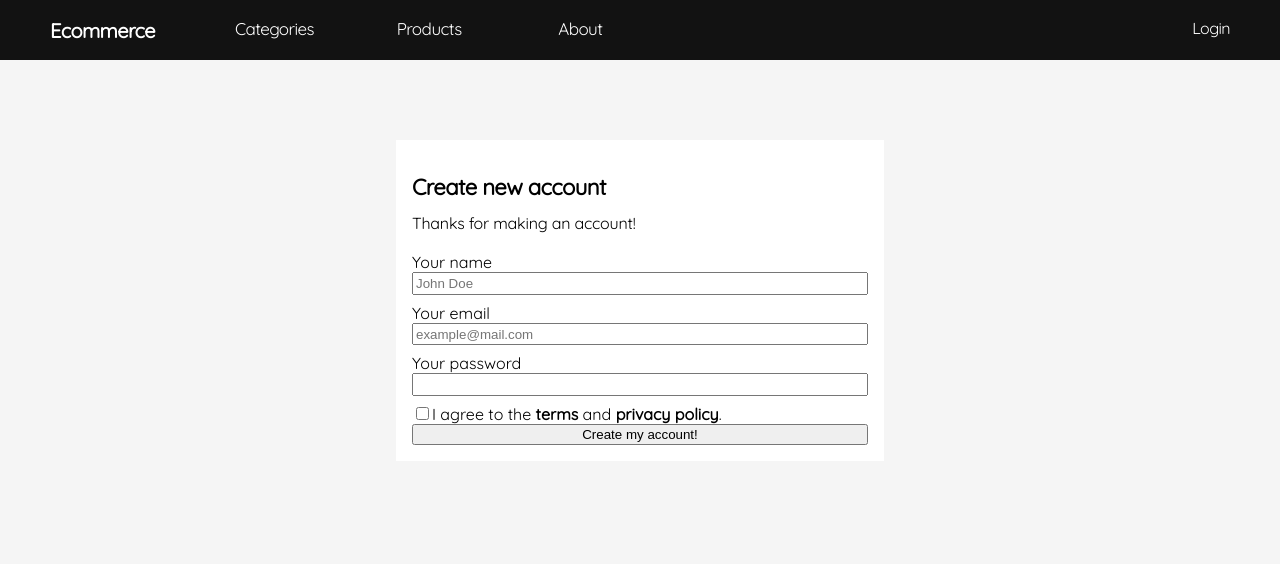
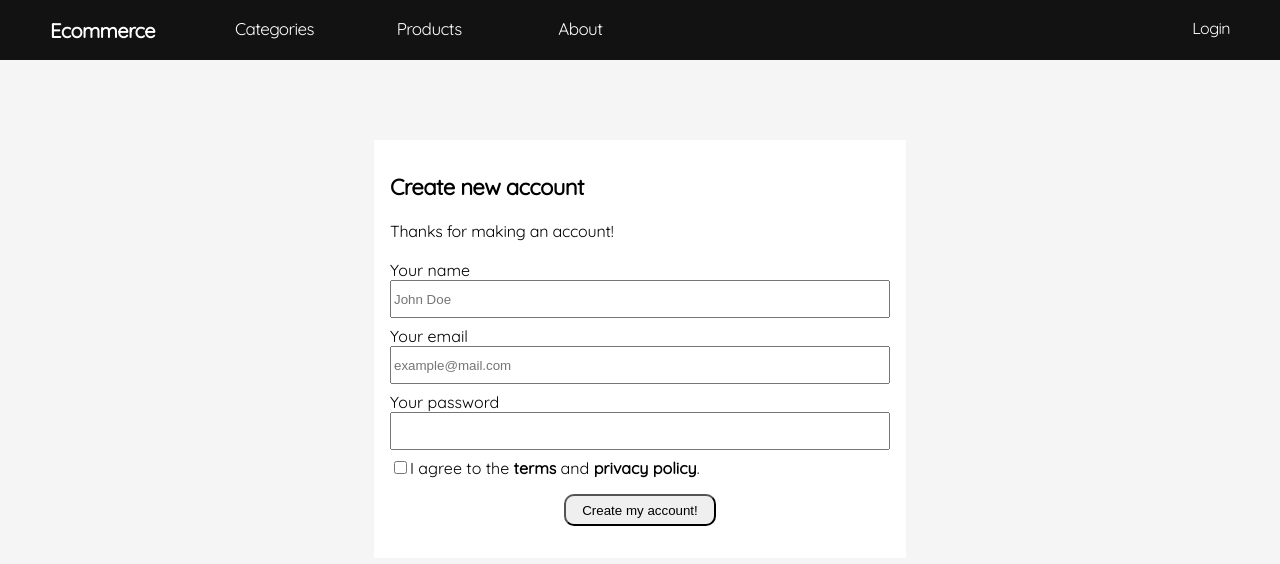
Before and after one commit to Wsott/React-Fake_Store, a React (Vite) app: page /signup in a window 1280 px wide. Shown: the top 564 px of the page. Built offline with nearby package versions, Linux system fonts and the light colour scheme.

Commit message:
Cambio en estilos de los componentes

```diff
--- a/src/components/shared/CurrentUser.tsx
+++ b/src/components/shared/CurrentUser.tsx
@@ -18,7 +18,7 @@ export default function CurrentUser ( {name}: LoggedUser) {
     return (
         <div className={style.horizontalContainer}>
             <p className={style.welcomeMessage}>Welcome, {name}!</p>
-            <button onClick={handleLogOut}>Log out</button>
+            <button className={style.logoutButton} onClick={handleLogOut}>Log out</button>
         </div>
     )
 }
--- a/src/components/shared/Error.tsx
+++ b/src/components/shared/Error.tsx
@@ -11,7 +11,7 @@ export default function Error () {
 
     return (
         <div className={style.statusContainer}>
-            <img className={style.loader} src="src\assets\error.gif" alt="Something went wrong!" />
+            <img className={style.loader} src="/error.gif" alt="Something went wrong!" />
             <span className={style.loaderMessage}>{messages[Math.floor(Math.random() * 5)]}</span>
         </div>
     );
--- a/src/components/shared/Loading.tsx
+++ b/src/components/shared/Loading.tsx
@@ -3,7 +3,7 @@ import style from "../../styles/components.module.css"
 export default function Loading () {
     return (
         <div className={style.statusContainer}>
-            <img className={style.loader} src="src\assets\loader.gif" alt="Loading content" />
+            <img className={style.loader} src="/loader.gif" alt="Loading content" />
             <span className={style.loaderMessage}>Loading...</span>
         </div>
     );
--- a/src/components/unique/LoginForm.tsx
+++ b/src/components/unique/LoginForm.tsx
@@ -46,14 +46,13 @@ export default function LoginForm () {
                 <p className={style.loginSubtitle}>Login with email</p>
                 <input className={style.loginInput} type="email" name="email" id="email" placeholder="Email" />
                 <input className={style.loginInput} type="password" name="pass" id="pass" placeholder="Password" />
-                <button>Login</button>
+                <button className={style.loginButton}>Login</button>
                 <Separator/>
                 <p className={style.forgotPass}>Forgot Password?</p>
+                <Link to="/signup" className={style.create}>
+                    Or create an <span className={style.boldCreate}>account</span>
+                </Link>
             </form>
-
-            <Link to="/signup" className={style.create}>
-                Or create an <span className={style.boldCreate}>account</span>
-            </Link>
         </div>
     );
 }
--- a/src/components/unique/RegisterForm.tsx
+++ b/src/components/unique/RegisterForm.tsx
@@ -55,7 +55,7 @@ export default function RegisterForm () {
                     <label htmlFor="terms">I agree to the <b>terms</b> and <b>privacy policy</b>.</label>
                 </div>
 
-                <button>Create my account!</button>
+                <button className={style.loginButton}>Create my account!</button>
             </form>
         </div>
     )
--- a/src/pages/Landing.tsx
+++ b/src/pages/Landing.tsx
@@ -40,7 +40,7 @@ export default function Landing () {
         <LandingMessage
             image={"/harold-customer.png"}
             title={"Our customer's opinion"}
-            text={"<< As an avid customer of this shop let me clarify that I'm not getting paid a single dime for this shameless endorsement. I simply can't resist the allure of their quirky collection, from rubber chickens to dancing disco socks. It's like stepping into a parallel universe where every purchase becomes an adventure, and my bank account weeps with joy. So, dear friends, if you ever find yourself craving an absurdly delightful shopping experience, head over to this shop - you won't regret it (but your wallet might). >>"}
+            text={`"As an avid customer of this shop let me clarify that I'm not getting paid a single dime for this shameless endorsement. I simply can't resist the allure of their quirky collection, from rubber chickens to dancing disco socks. It's like stepping into a parallel universe where every purchase becomes an adventure, and my bank account weeps with joy. So, dear friends, if you ever find yourself craving an absurdly delightful shopping experience, head over to this shop - you won't regret it (but your wallet might)." - A real customer.`}
             imageOnLeft={true} />
 
         <LandingMessage
--- a/src/pages/Products.tsx
+++ b/src/pages/Products.tsx
@@ -7,6 +7,7 @@ import CategoriesFilter from "../components/unique/CategoriesFilter";
 import axios from "axios";
 import { useEffect, useState } from "react";
 import style from "../styles/components.module.css";
+import Loading from "../components/shared/Loading";
 
 
 interface ProductsSearchData {
@@ -61,7 +62,7 @@ export default function Products () {
                 </div>
                 <div className={pageStyle.mainContentOnSectioned}>
                     {
-                        (data) &&
+                        (data)?
                             data.map((actual: any, index: number) => {
                                 return <Card
                                     key={index}
@@ -71,6 +72,8 @@ export default function Products () {
                                     creationDate={null}
                                     updateDate={null}/>
                             })
+                        :
+                            <Loading/>
                     }
                 </div>
             </div>
--- a/src/styles/components.module.css
+++ b/src/styles/components.module.css
@@ -96,7 +96,7 @@ a {
     color: var(--color-terciario);
 }
 
-/* Login form */
+/* Login/Signup form */
 .centeredContainer {
     display: flex;
     align-items: center;
@@ -107,8 +107,8 @@ a {
 
 .loginContainer {
     background-color: white;
-    width: 456px;
-    height: 289px;
+    width: 500px;
+    height: max-content;
     padding: 1rem;
     display: flex;
     flex-direction: column;
@@ -119,7 +119,7 @@ a {
 }
 
 .loginTitle {
-    margin: 1rem 0 0 0;
+    margin: 1rem 0 0.5rem 0;
     font-size: 22px;
     font-style: normal;
     font-weight: 600;
@@ -150,6 +150,7 @@ a {
     font-weight: 700;
     line-height: normal;
     letter-spacing: -0.3px;
+    align-self: center;
 }
 
 .create, .boldCreate {
@@ -161,6 +162,7 @@ a {
 
 .create {
     font-weight: 500;
+    align-self: center;
 }
 
 .boldCreate {
@@ -172,6 +174,22 @@ a {
     margin-bottom: 0.5rem;
 }
 
+.loginButton {
+    margin: 1rem 0;
+    height: 2rem;
+    width: max-content;
+    align-self: center;
+    border-radius: 10px;
+    padding: 0 1rem;
+}
+
+.logoutButton{
+    border-radius: 10px;
+    padding: 0 1rem;
+    height: 1.5rem;
+}
+
+/* Separator */
 .separator {
     display: flex;
     align-items: center;
```
Also changed, not shown: public/error.gif (added), public/loader.gif (added).
